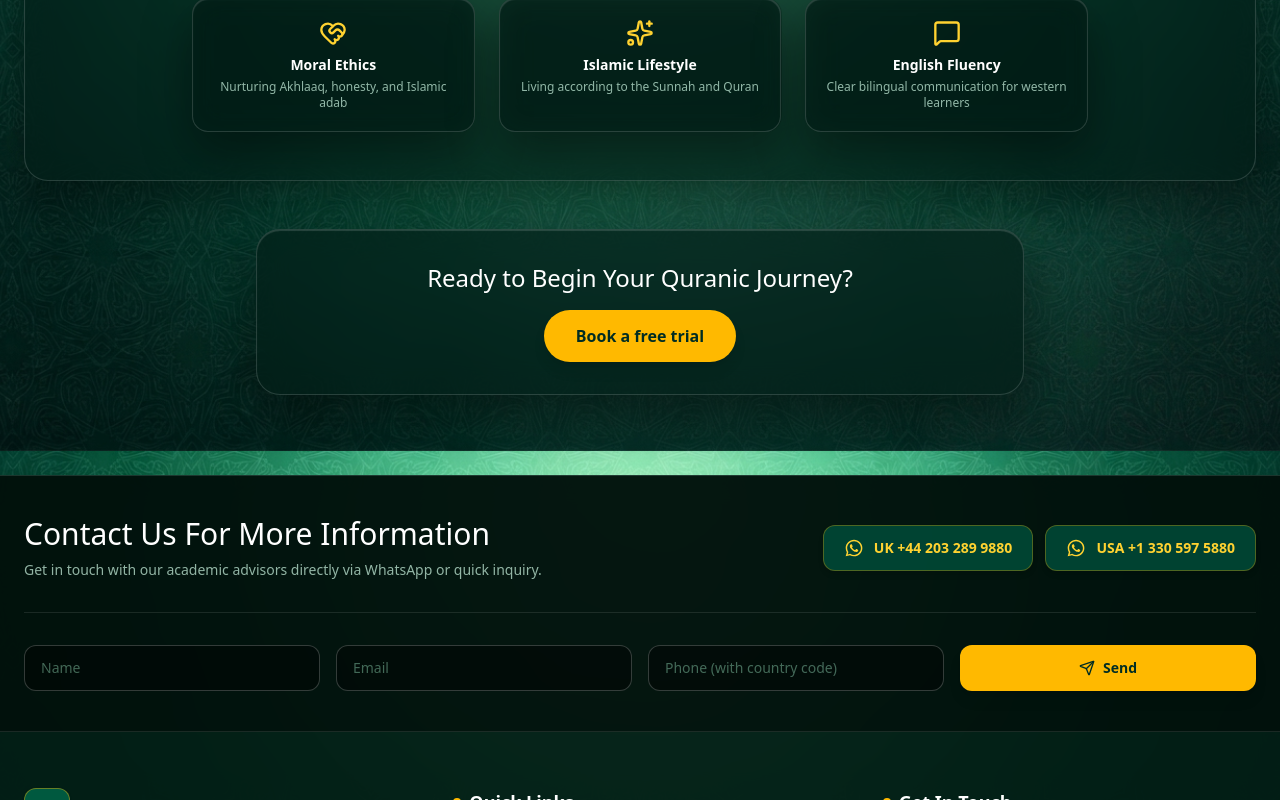
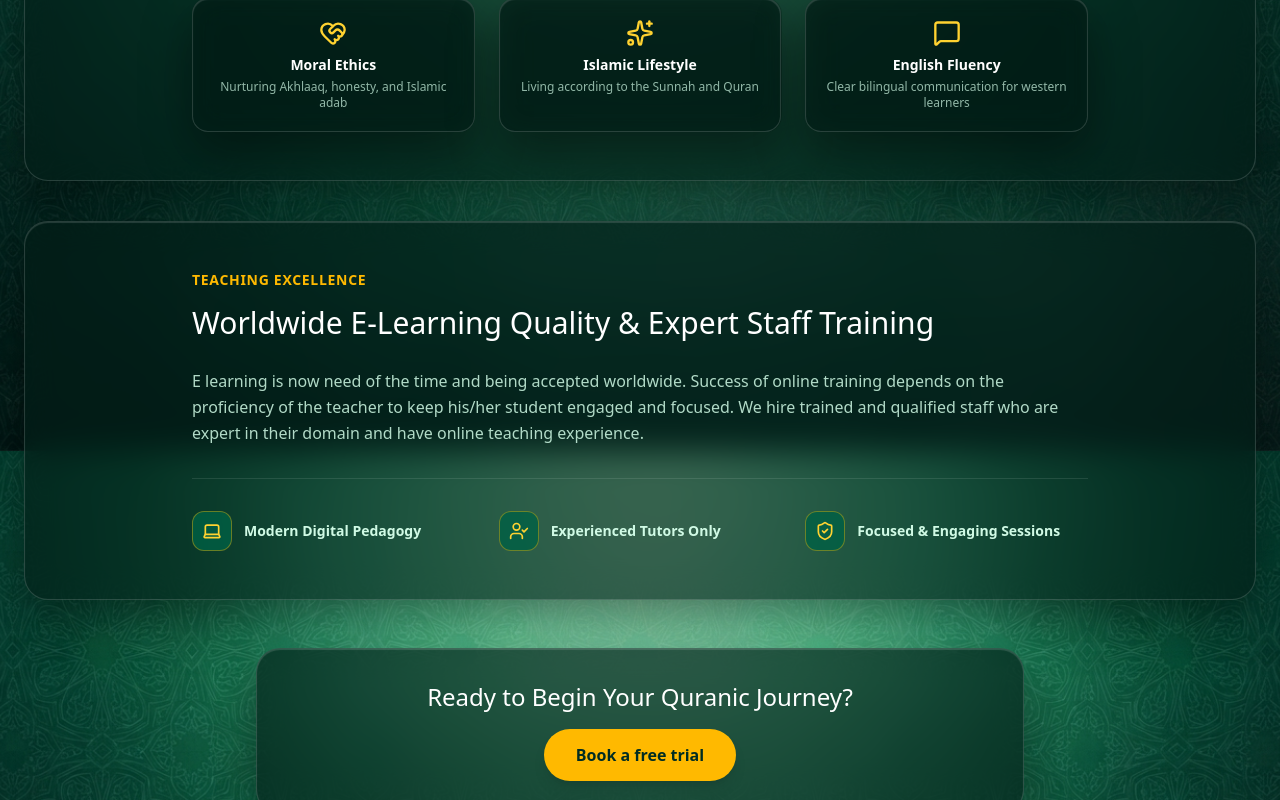
Before and after one commit to mdawoodali/QURAN-ACADEMY-APP, a Next.js app in the folder apps/web/: page /about-us in a window 1280 px wide. Shown: the part 1949-2749 px from the top of the page. Built offline with nearby package versions, Linux system fonts and the light colour scheme; a web font is replaced by a local one.

Commit message:
feat(about): add worldwide e-learning standard and trained staff selection criteria from reference

```diff
--- a/apps/web/src/app/(public)/about-us/page.tsx
+++ b/apps/web/src/app/(public)/about-us/page.tsx
@@ -1,7 +1,7 @@
 "use client";
 
 import Link from "next/link";
-import { BookOpen, Globe2, Home, Clock, HeartHandshake, Sparkles, MessageSquare } from "lucide-react";
+import { BookOpen, Globe2, Home, Clock, HeartHandshake, Sparkles, MessageSquare, Laptop, UserCheck, ShieldCheck } from "lucide-react";
 import { useLanguage } from "@/components/LanguageContext";
 
 export default function AboutUsPage() {
@@ -88,7 +88,7 @@ export default function AboutUsPage() {
       </div>
 
       {/* 4. Moral Ethics & Islamic Way of Life (From Reference URL) */}
-      <div className="glass-container rounded-3xl p-8 sm:p-12 border border-white/15 shadow-2xl mb-12">
+      <div className="glass-container rounded-3xl p-8 sm:p-12 border border-white/15 shadow-2xl mb-10">
         <div className="max-w-4xl mx-auto">
           <span className="text-amber-400 font-bold text-xs sm:text-sm uppercase tracking-wider block mb-3">
             Holistic Character Building
@@ -128,6 +128,44 @@ export default function AboutUsPage() {
         </div>
       </div>
 
+      {/* 5. Modern E-Learning Standard & Rigorous Staff Selection (From Reference URL) */}
+      <div className="glass-container rounded-3xl p-8 sm:p-12 border border-white/15 shadow-2xl mb-12 bg-gradient-to-br from-black/50 via-emerald-950/40 to-black/50">
+        <div className="max-w-4xl mx-auto">
+          <span className="text-amber-400 font-bold text-xs sm:text-sm uppercase tracking-wider block mb-3">
+            Teaching Excellence
+          </span>
+          <h2 className="text-2xl sm:text-3xl font-serif text-white mb-6 leading-snug">
+            Worldwide E-Learning Quality & Expert Staff Training
+          </h2>
+          <div className="space-y-4 text-emerald-100/85 text-sm sm:text-base leading-relaxed">
+            <p>
+              E learning is now need of the time and being accepted worldwide. Success of online training depends on the proficiency of the teacher to keep his/her student engaged and focused. We hire trained and qualified staff who are expert in their domain and have online teaching experience.
+            </p>
+          </div>
+
+          <div className="grid grid-cols-1 md:grid-cols-3 gap-6 pt-8 mt-8 border-t border-white/10">
+            <div className="flex items-center gap-3">
+              <div className="w-10 h-10 rounded-xl bg-emerald-800/80 border border-amber-400/40 flex items-center justify-center text-amber-300 shrink-0">
+                <Laptop size={20} />
+              </div>
+              <span className="text-sm font-semibold text-emerald-100">Modern Digital Pedagogy</span>
+            </div>
+            <div className="flex items-center gap-3">
+              <div className="w-10 h-10 rounded-xl bg-emerald-800/80 border border-amber-400/40 flex items-center justify-center text-amber-300 shrink-0">
+                <UserCheck size={20} />
+              </div>
+              <span className="text-sm font-semibold text-emerald-100">Experienced Tutors Only</span>
+            </div>
+            <div className="flex items-center gap-3">
+              <div className="w-10 h-10 rounded-xl bg-emerald-800/80 border border-amber-400/40 flex items-center justify-center text-amber-300 shrink-0">
+                <ShieldCheck size={20} />
+              </div>
+              <span className="text-sm font-semibold text-emerald-100">Focused & Engaging Sessions</span>
+            </div>
+          </div>
+        </div>
+      </div>
+
       {/* Action Box */}
       <div className="glass-container rounded-3xl p-8 text-center border border-white/15 max-w-3xl mx-auto shadow-xl">
         <h3 className="text-xl sm:text-2xl font-serif text-white mb-4">
```
